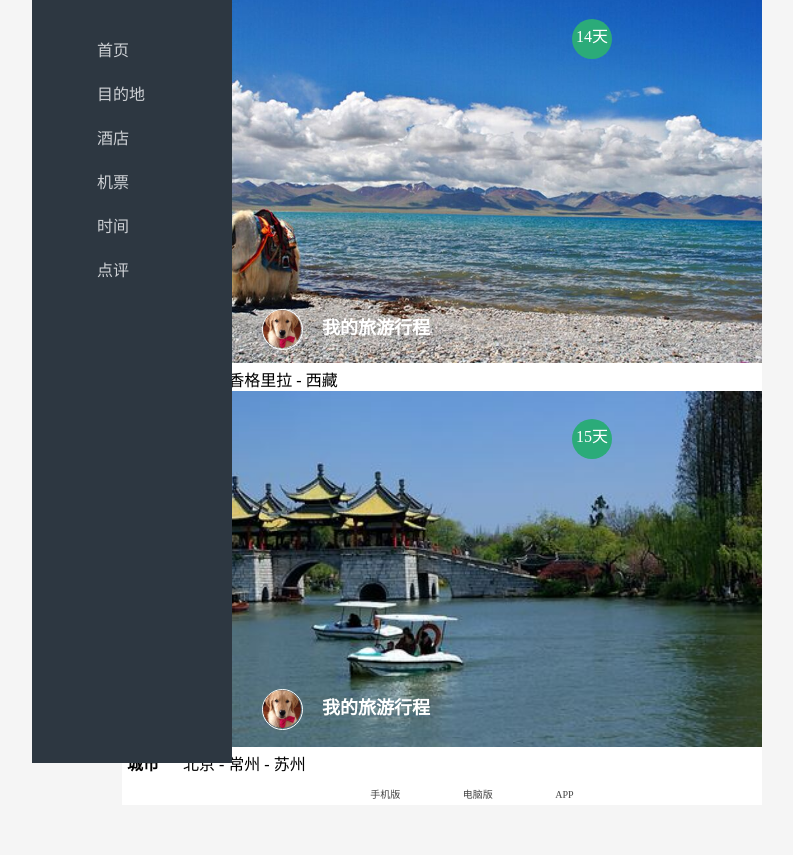
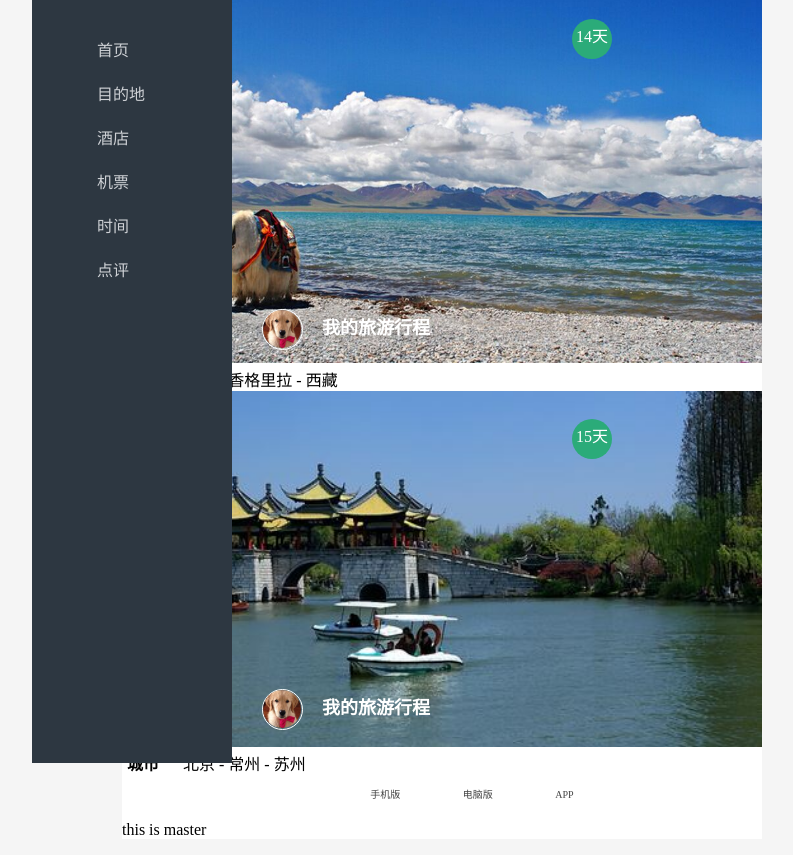
Before and after one commit to renjingyun/hello, a plain HTML site: page tour/tour.html in a window 1280 px wide. Shown: the part 97-952 px from the top of the page, without its empty margins (198-991 px from the left). Before the commit the page ends 912 px from the top, so only its background shows below. Drawn offline with Linux system fonts and the light colour scheme.

Commit message:
this is master modify

```diff
--- a/tour/tour.html
+++ b/tour/tour.html
@@ -216,5 +216,6 @@
             </ul>
         </nav>
     </aside>
+    <p>this is master</p>
 </body>
 </html>
```
